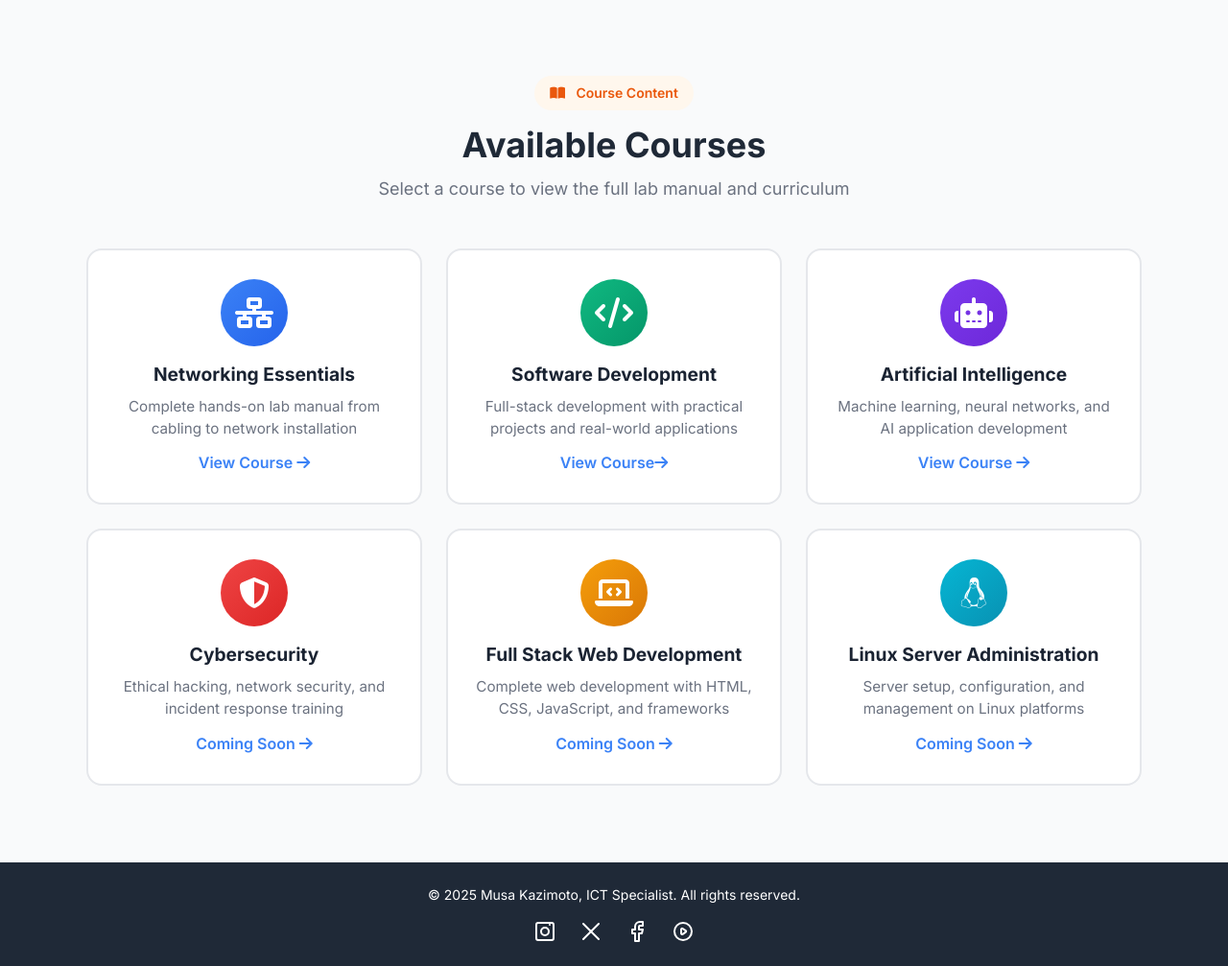
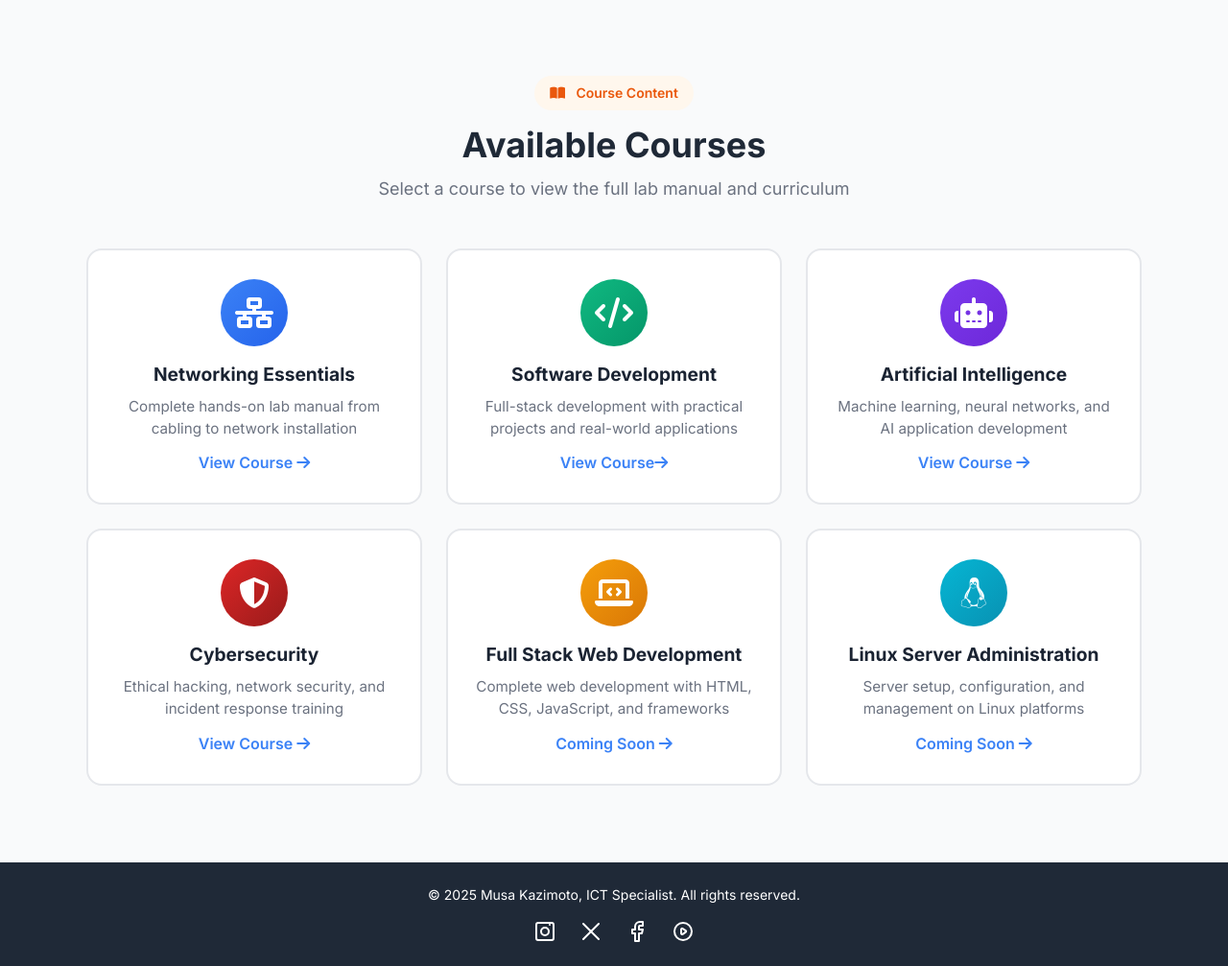
Before and after one commit to musalkazimoto/kazimoto-training, a Flask app: page /courses in a window 1280 px wide. Shown: the part 3349-4356 px from the top of the page at 96% size. Run offline with Flask 3, Linux system fonts and the light colour scheme; some libraries are stand-ins or nearby versions.

Commit message:
Update Cybersecurity course link and styling

```diff
--- a/templates/index.html
+++ b/templates/index.html
@@ -539,13 +539,13 @@
                 </a>
 
                 <!-- Course 4: Cybersecurity -->
-                <a href="#" class="course-card fade-in">
-                    <div class="course-icon" style="background: linear-gradient(135deg, #ef4444, #dc2626);">
-                        <i class="fas fa-shield-alt"></i>
+                <a href="{{ url_for('course_cybersecurity') }}" class="course-card fade-in">
+                <div class="course-icon" style="background: linear-gradient(135deg, #dc2626, #991b1b);">
+                    <i class="fas fa-shield-alt"></i>
                     </div>
                     <h3>Cybersecurity</h3>
                     <p>Ethical hacking, network security, and incident response training</p>
-                    <span class="arrow">Coming Soon <i class="fas fa-arrow-right"></i></span>
+                    <span class="arrow">View Course <i class="fas fa-arrow-right"></i></span>
                 </a>
 
                 <!-- Course 5: Full Stack Web Development -->
```
